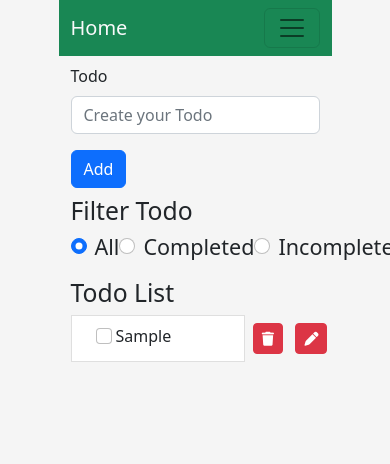
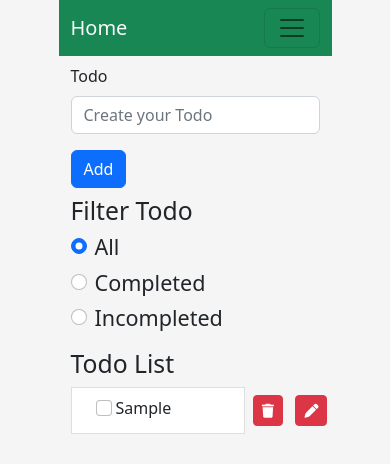
Before and after one commit to AKgupta22/todo1, a React (Create React App) app: page / in a window 390 px wide. Both pictures are taken after typing "Sample" into the empty fields and a click on the button "Add". Shown: the top 464 px of the page. Built offline with nearby package versions, Linux system fonts and the light colour scheme.

Commit message:
Full TodoApp 2st updated

```diff
--- a/src/Component/FilterBar.jsx
+++ b/src/Component/FilterBar.jsx
@@ -3,7 +3,7 @@
 export default function FilterBar({Filter}) {
   return (
     <>
-    <div className="d-flex justify-content-between">
+    <div className="d-flex justify-content-between filterbar">
                         <div className="form-check">
                             <input className="form-check-input" type="radio" name="flexRadioDefault" id="flexRadioDefault1" onClick={() => Filter("All")} defaultChecked />
                             <label className="form-check-label" for="flexRadioDefault1">
--- a/src/Component/Home.jsx
+++ b/src/Component/Home.jsx
@@ -67,7 +67,7 @@
                     todo={todo}
                     setTodo={setTodo}
                 />
-                {data.length > 0 ? <div>< div className="mt2">
+                {todolist.length > 0 ? <div>< div className="mt2">
                     <h2 className='mt-2'>Filter Todo</h2>
                     <FilterBar Filter={Filter} />
                 </div>
--- a/src/asset/css/style.css
+++ b/src/asset/css/style.css
@@ -16,3 +16,9 @@
     grid-template-columns: 70% 30%;
     grid-column-gap: .5rem;
 }
+
+@media (max-width:580px){
+    .filterbar{
+        flex-direction: column!important;
+    }
+}
```
